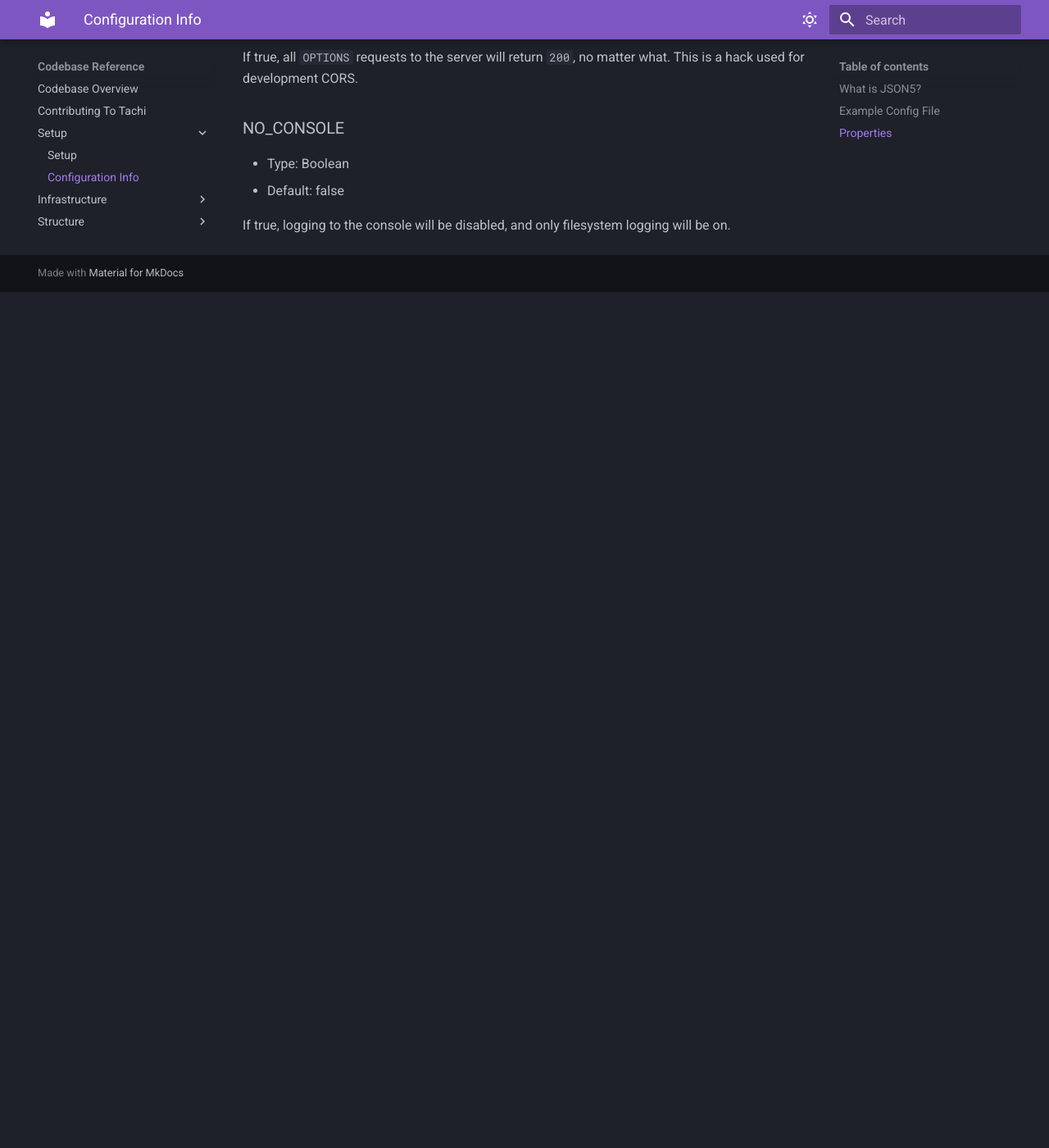
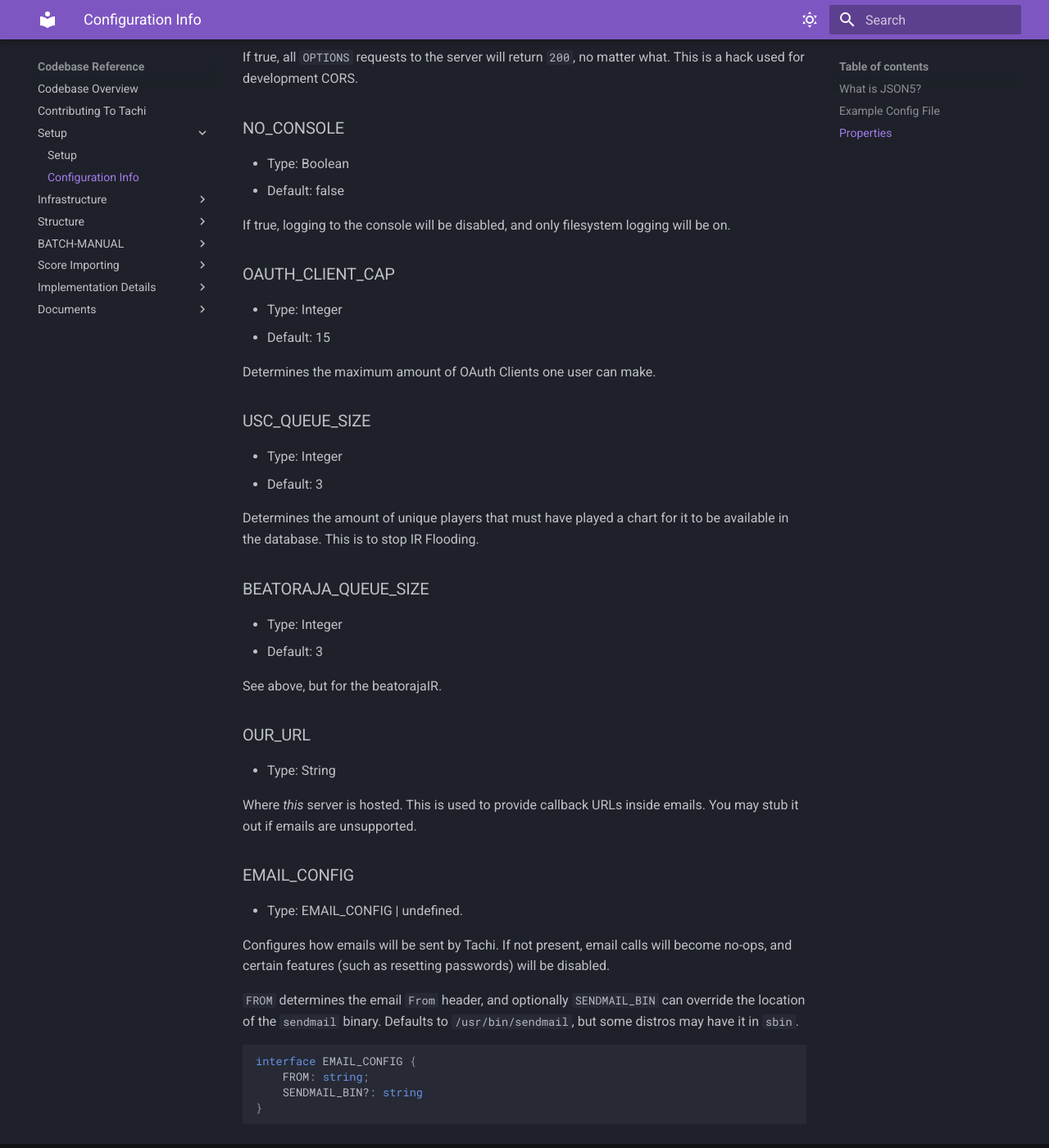
Before and after one commit to zkrising/Tachi, an MkDocs documentation site: the page built from docs/docs/codebase/setup/config.md, in a window 1280 px wide and 1400 px high, scrolled down 5009 px. Shown: the whole window at 82% size. Built offline with MkDocs 1.6.1 and Material for MkDocs 9.7.7, drawn with Linux system fonts in a browser that asks for light colours; before the commit the page ends 5365 px from its top, so only the background shows below that.

Commit message:
Document new json5 options

````diff
--- a/docs/docs/codebase/setup/config.md
+++ b/docs/docs/codebase/setup/config.md
@@ -223,3 +223,56 @@
 - Default: false
 
 If true, logging to the console will be disabled, and only filesystem logging will be on.
+
+### OAUTH_CLIENT_CAP
+
+- Type: Integer
+- Default: 15
+
+Determines the maximum amount of OAuth Clients one user
+can make.
+
+### USC_QUEUE_SIZE
+
+- Type: Integer
+- Default: 3
+
+Determines the amount of unique players that must have
+played a chart for it to be available in the
+database. This is to stop IR Flooding.
+
+### BEATORAJA_QUEUE_SIZE
+
+- Type: Integer
+- Default: 3
+
+See above, but for the beatorajaIR.
+
+### OUR_URL
+
+- Type: String
+
+Where *this* server is hosted. This is used to
+provide callback URLs inside emails. You may stub
+it out if emails are unsupported.
+
+### EMAIL_CONFIG
+
+- Type: EMAIL_CONFIG | undefined.
+
+Configures how emails will be sent by Tachi.
+If not present, email calls will become no-ops, and
+certain features (such as resetting passwords)
+will be disabled.
+
+`FROM` determines the email `From` header, and optionally
+`SENDMAIL_BIN` can override the location of the `sendmail`
+binary. Defaults to `/usr/bin/sendmail`, but some distros
+may have it in `sbin`.
+
+```ts
+interface EMAIL_CONFIG {
+	FROM: string;
+	SENDMAIL_BIN?: string
+}
+```
````
